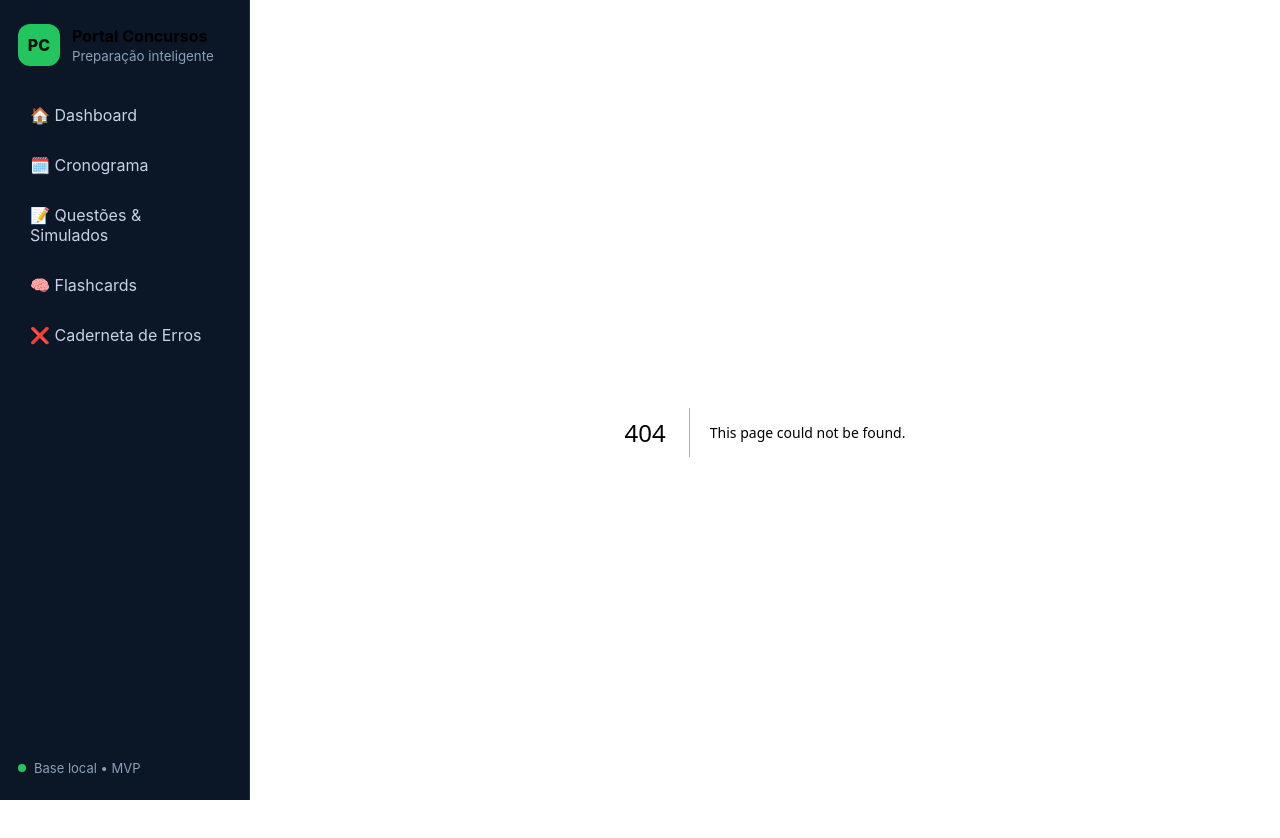
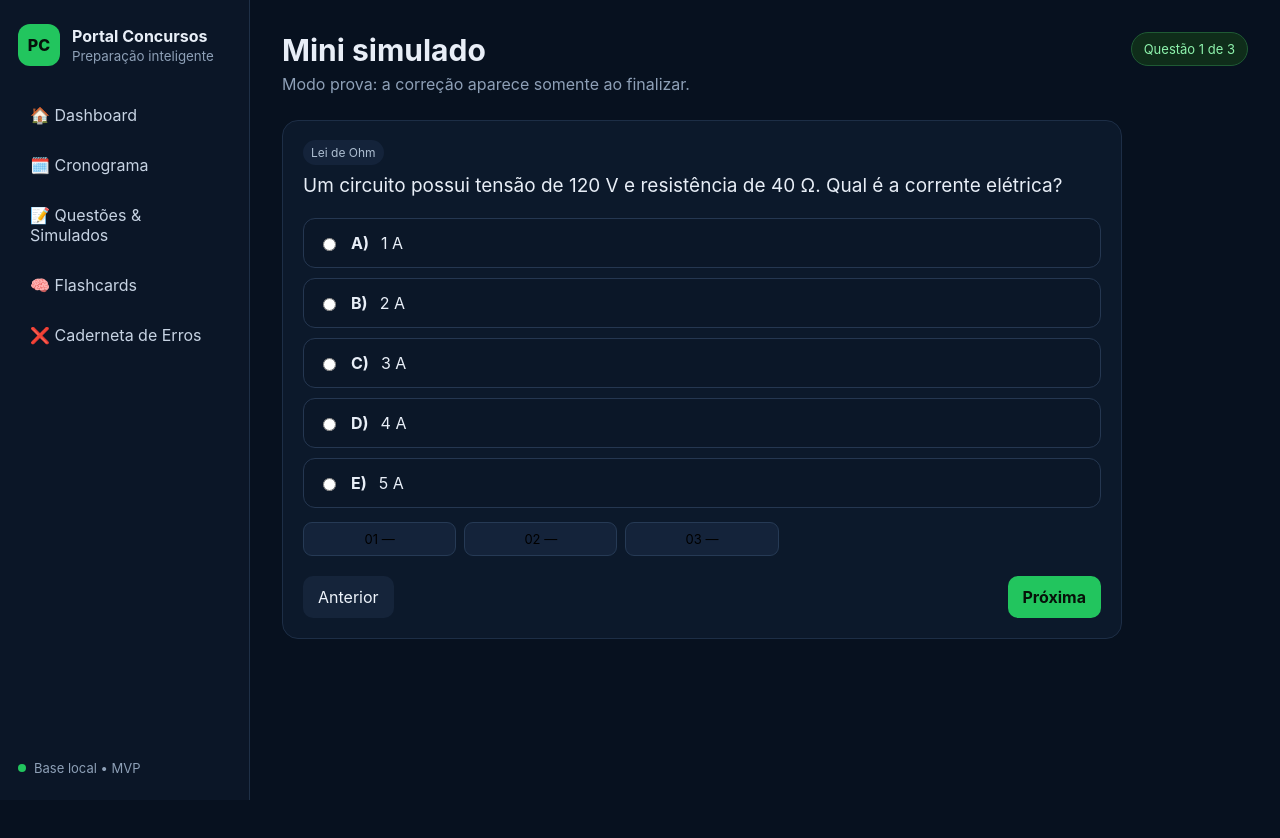
Before and after one commit to apedro95-glitch/preparatorio-petrobras, a Next.js app: page /quiz in a window 1280 px wide. Before the commit this address had no page. Shown: the top 838 px of the page. After the commit the page ends 800 px from the top, so only its background shows below. Built offline with nearby package versions, Linux system fonts and the light colour scheme.

Commit message:
Add files via upload

```diff
--- /dev/null
+++ b/app/quiz/page.tsx
@@ -0,0 +1,112 @@
+"use client";
+import { useMemo, useState } from "react";
+
+const questions = [
+  {
+    text: "Um circuito possui tensão de 120 V e resistência de 40 Ω. Qual é a corrente elétrica?",
+    options: ["1 A", "2 A", "3 A", "4 A", "5 A"],
+    correct: 2,
+    subject: "Lei de Ohm"
+  },
+  {
+    text: "Qual expressão representa corretamente a Lei de Ohm?",
+    options: ["V = I × R", "P = V / I", "R = I / V", "I = V × R", "P = R / V"],
+    correct: 0,
+    subject: "Lei de Ohm"
+  },
+  {
+    text: "Um equipamento opera em 220 V com corrente de 10 A. Qual é sua potência elétrica?",
+    options: ["22 W", "220 W", "1.100 W", "2.200 W", "22.000 W"],
+    correct: 3,
+    subject: "Potência elétrica"
+  }
+];
+
+export default function Quiz() {
+  const [index, setIndex] = useState(0);
+  const [answers, setAnswers] = useState<(number | null)[]>(Array(questions.length).fill(null));
+  const [finished, setFinished] = useState(false);
+
+  const score = useMemo(() =>
+    answers.reduce((acc, a, i) => acc + (a === questions[i].correct ? 1 : 0), 0),
+  [answers]);
+
+  function choose(value: number) {
+    const next = [...answers];
+    next[index] = value;
+    setAnswers(next);
+  }
+
+  if (finished) {
+    return (
+      <>
+        <header className="pageHeader">
+          <div><h1>Resultado do mini simulado</h1><p>Correção registrada para análise de desempenho.</p></div>
+        </header>
+        <div className="card quizCard">
+          <div className="grid metrics" style={{gridTemplateColumns:"repeat(3, minmax(0, 1fr))"}}>
+            <div className="metric"><small>Acertos</small><strong>{score}/{questions.length}</strong></div>
+            <div className="metric"><small>Percentual</small><strong>{Math.round(score/questions.length*100)}%</strong></div>
+            <div className="metric"><small>Erros</small><strong>{questions.length-score}</strong></div>
+          </div>
+          <div className="list" style={{marginTop:16}}>
+            {questions.map((q,i)=>(
+              <div className="row" key={q.text}>
+                <div><strong>Questão {i+1}</strong><div className="muted">{q.subject}</div></div>
+                <span className={answers[i]===q.correct ? "pill green" : "pill"}>{answers[i]===q.correct ? "Correta" : "Revisar"}</span>
+              </div>
+            ))}
+          </div>
+          <button className="btn primary" onClick={()=>{setAnswers(Array(questions.length).fill(null)); setIndex(0); setFinished(false)}}>Refazer</button>
+        </div>
+      </>
+    )
+  }
+
+  const q = questions[index];
+
+  return (
+    <>
+      <header className="pageHeader">
+        <div><h1>Mini simulado</h1><p>Modo prova: a correção aparece somente ao finalizar.</p></div>
+        <span className="badge">Questão {index+1} de {questions.length}</span>
+      </header>
+
+      <div className="card quizCard">
+        <span className="pill">{q.subject}</span>
+        <div className="question">{q.text}</div>
+
+        <div className="options">
+          {q.options.map((opt, i) => (
+            <label className="option" key={opt}>
+              <input
+                type="radio"
+                name={`question-${index}`}
+                checked={answers[index] === i}
+                onChange={() => choose(i)}
+              />
+              <strong>{String.fromCharCode(65+i)})</strong> {opt}
+            </label>
+          ))}
+        </div>
+
+        <div className="answerGrid">
+          {questions.map((_,i)=>(
+            <button className="answerCell" key={i} onClick={()=>setIndex(i)}>
+              {String(i+1).padStart(2,"0")} {answers[i] === null ? "—" : String.fromCharCode(65+answers[i]!)}
+            </button>
+          ))}
+        </div>
+
+        <div className="actions">
+          <button className="btn" disabled={index===0} onClick={()=>setIndex(Math.max(0,index-1))}>Anterior</button>
+          {index < questions.length-1 ? (
+            <button className="btn primary" onClick={()=>setIndex(index+1)}>Próxima</button>
+          ) : (
+            <button className="btn primary" onClick={()=>setFinished(true)}>Finalizar prova</button>
+          )}
+        </div>
+      </div>
+    </>
+  );
+}
```
